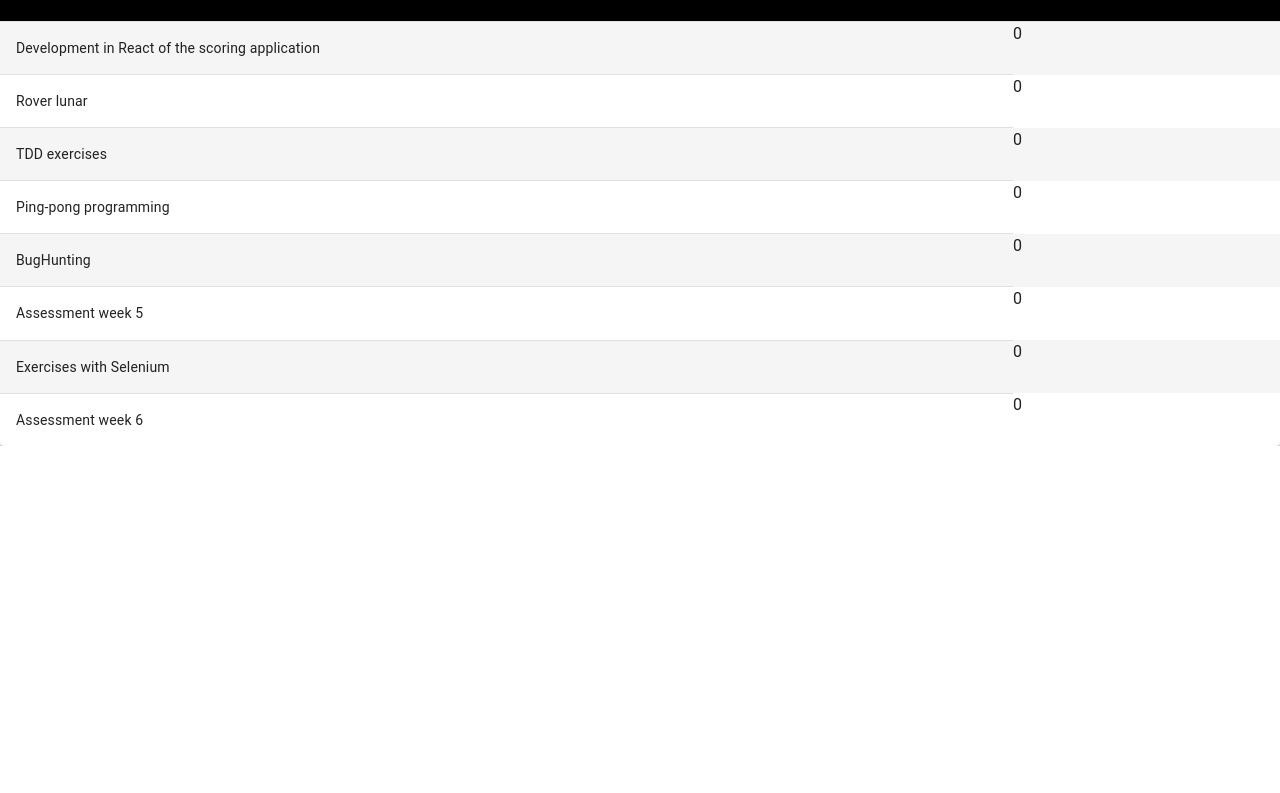
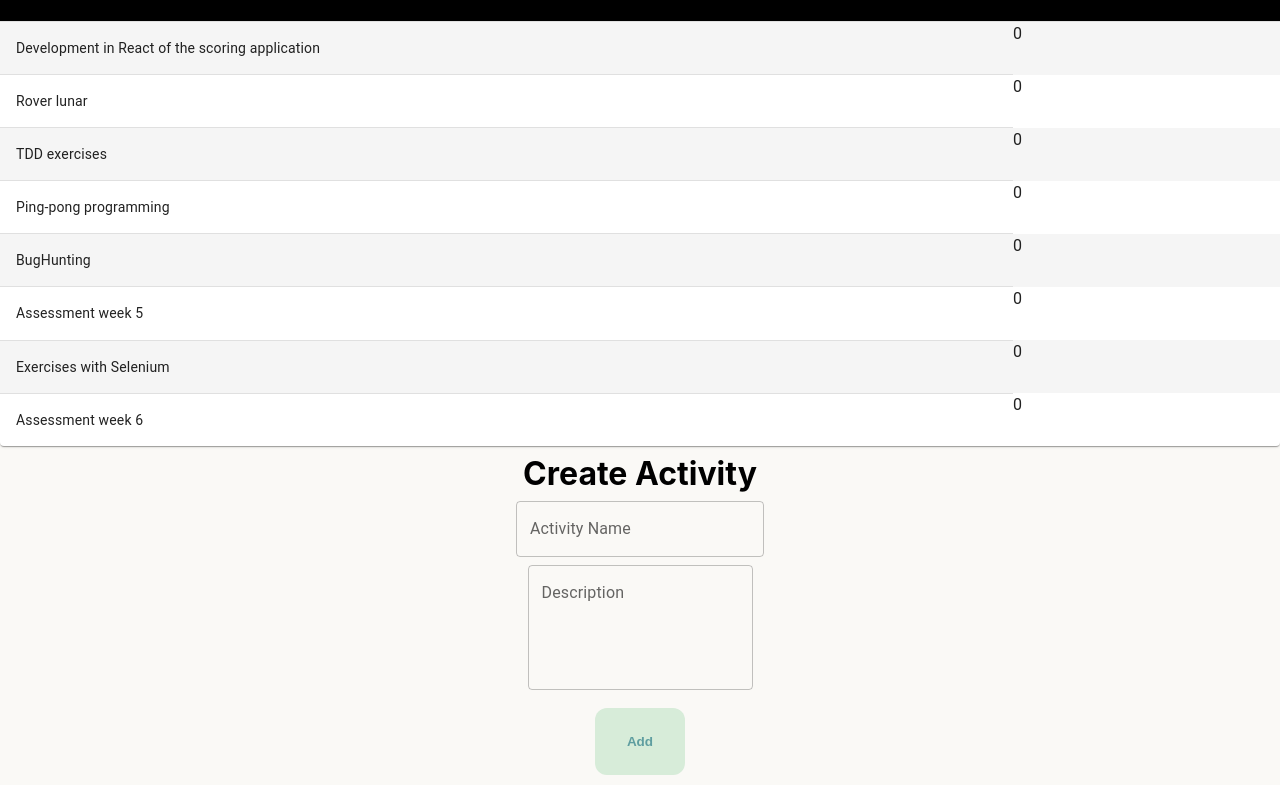
Before and after one commit to erik-vm/team-score-tracker, a React (Create React App) app: page / in a window 1280 px wide. Shown: the part 885-1678 px from the top of the page. Before the commit the page ends 1331 px from the top, so only its background shows below. Built offline with nearby package versions, Linux system fonts and the light colour scheme.

Commit message:
New activity

```diff
--- a/src/App.js
+++ b/src/App.js
@@ -1,12 +1,14 @@
 import './App.css';
 import Teams from './components/Teams';
 import Activities from './components/Activities'
+import NewActivity from './components/NewActivity';
 
 function App() {
     return (
         <div className="App">
             <Teams />
             <Activities></Activities>
+            <NewActivity></NewActivity>
         </div>
     );
 }
--- /dev/null
+++ b/src/components/NewActivity.js
@@ -0,0 +1,56 @@
+import * as React from "react";
+import Box from "@mui/material/Box";
+import TextField from "@mui/material/TextField";
+import Stack from "@mui/material/Stack";
+//import Button from "@mui/material/Button";
+import './NewActivity.css';
+
+/*const styles = {
+  center: {
+    marginLeft: "auto",
+    marginRight: "auto"
+  }
+}*/
+export default function BasicTextFields() {
+  return (
+    <Box
+      component="form"
+      sx={{
+        "& > :not(style)": { m: 1 },
+      }}
+      noValidate
+      autoComplete="off"
+    >
+      <h1 style={{ display: "flex", justifyContent: "center" }}>
+        Create Activity
+      </h1>
+      <div style={{ display: "flex", justifyContent: "center" }}>
+        <TextField
+          id="outlined-basic"
+          label="Activity Name"
+          variant="outlined"
+        ></TextField>
+      </div>
+
+      <div style={{ display: "flex", justifyContent: "center" }} size="small">
+        <TextField
+          id="standard-multiline-static"
+          label="Description"
+          multiline
+          rows={4}
+          defaultValue=""
+          variant="outlined"
+        />
+      </div>
+
+      <div style={{ display: "flex", justifyContent: "center" }}>
+        <Stack spacing={1} direction="row">
+
+        </Stack>
+        <div id="button">
+                <button className="description"> <h2>Add</h2></button>
+            </div>
+      </div>
+    </Box>
+  );
+}
```
Also changed, not shown: src/components/NewActivity.css (added).
